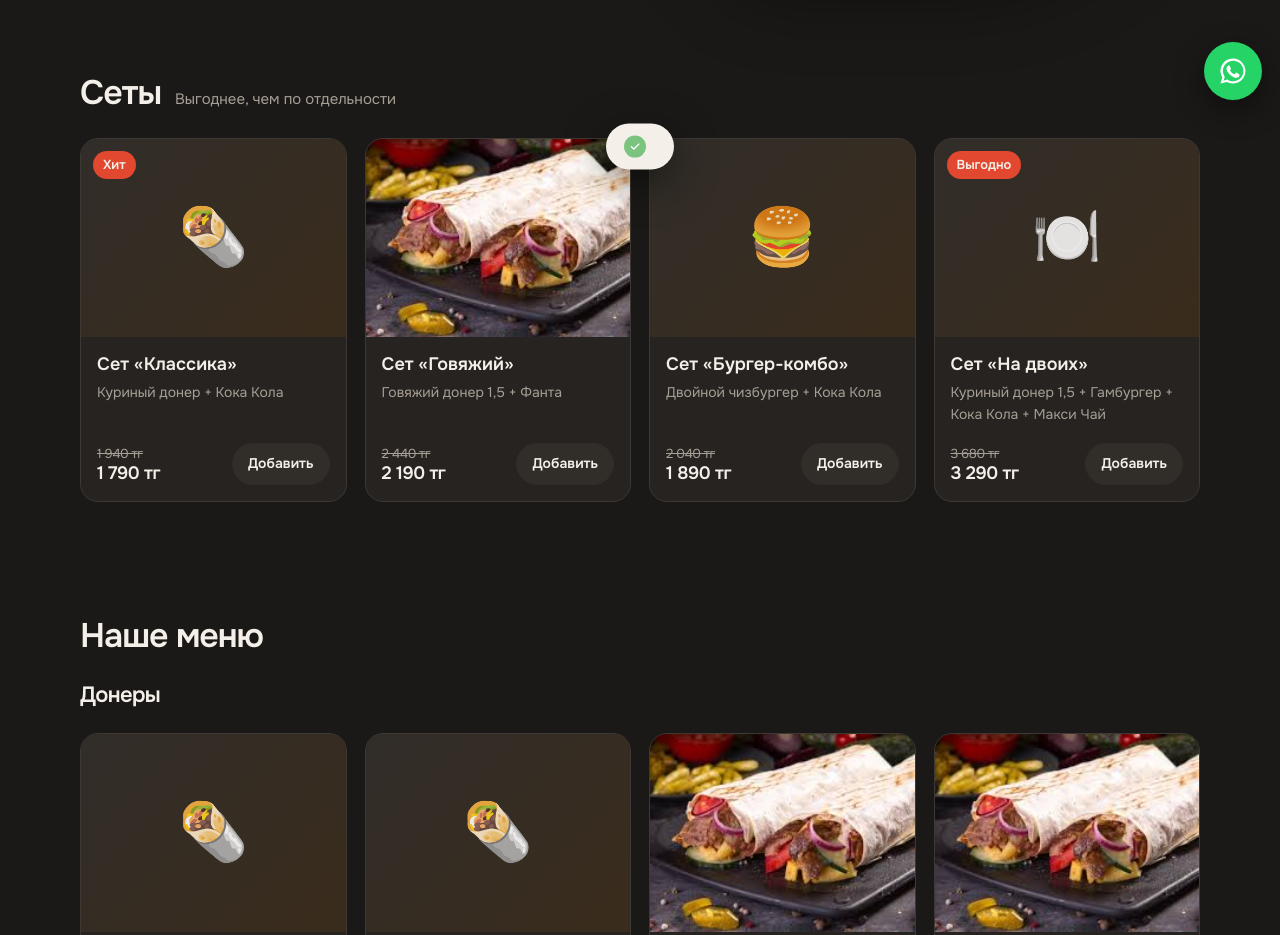
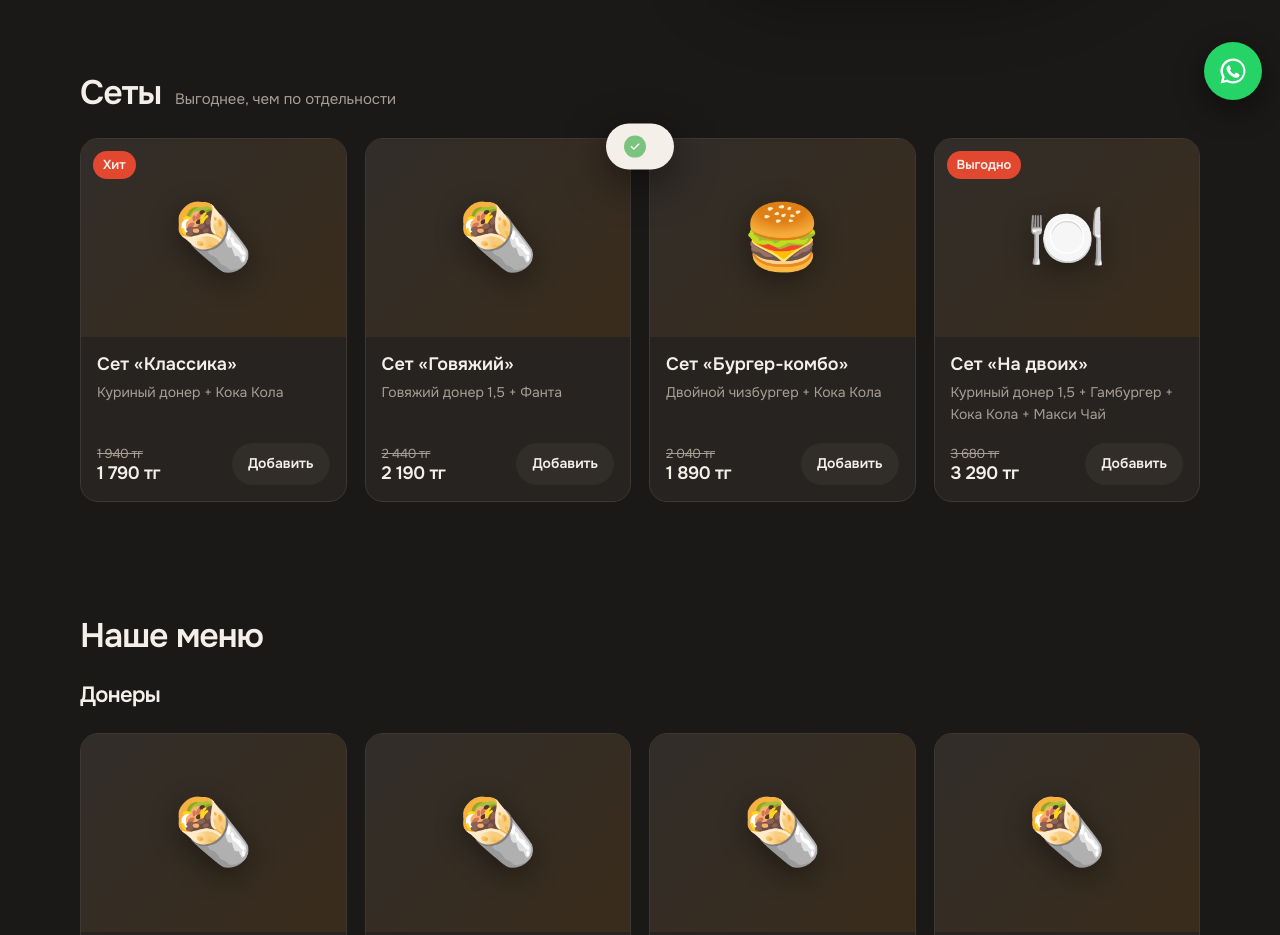
Before and after one commit to Drelor011/Doner, a plain HTML site: page index.html in a window 1280 px wide. Shown: the part 680-1615 px from the top of the page. Drawn offline with Linux system fonts and the light colour scheme; a web font is replaced by a local one.

Commit message:
Add files via upload

```diff
--- a/index.html
+++ b/index.html
@@ -41,7 +41,7 @@
         </div>
         <p class="hero-info">Ежедневно с 10:00 до 22:00 · ул. Абая, 10</p>
       </div>
-      <div class="hero-pic"><div class="ph" data-emoji="🌯"><img src="cowdoner.jpg" alt="Донер говяжий" onerror="this.remove()"></div></div>
+      <div class="hero-pic"><div class="ph" data-emoji="🌯"></div></div>
     </div>
   </section>
 
--- a/script.js
+++ b/script.js
@@ -3,26 +3,25 @@ const WA_PHONE = "77000000000"; // ← номер WhatsApp в формате 7XX
 const STORAGE_KEY = "doner-cart-v1";
 
 /* ===== Товары (цены сохранены) =====
-   Картинки: положите файлы рядом с index.html под этими именами.
-   Пока файла нет — показывается эмодзи-заглушка. */
+   Вместо фото используются эмодзи-заглушки (поле emoji). */
 const PRODUCTS = [
-  {id:"d1",cat:"doner",name:"Донер куриный стандарт",price:1390,img:"chicken-doner.jpg",emoji:"🌯"},
-  {id:"d2",cat:"doner",name:"Донер куриный 1,5",price:1690,img:"chicken-doner.jpg",emoji:"🌯"},
-  {id:"d3",cat:"doner",name:"Донер говяжий стандарт",price:1590,img:"cowdoner.jpg",emoji:"🌯"},
-  {id:"d4",cat:"doner",name:"Донер говяжий 1,5",price:1890,img:"cowdoner.jpg",emoji:"🌯"},
-  {id:"b1",cat:"burger",name:"Гамбургер",price:990,img:"hamburger.jpg",emoji:"🍔"},
-  {id:"b2",cat:"burger",name:"Двойной Гамбургер",price:1290,img:"hamburger-double.jpg",emoji:"🍔"},
-  {id:"b3",cat:"burger",name:"Чизбургер",price:990,img:"cheeseburger.jpg",emoji:"🍔"},
-  {id:"b4",cat:"burger",name:"Двойной Чизбургер",price:1490,img:"cheeseburger-double.jpg",emoji:"🍔"},
-  {id:"k1",cat:"drink",name:"Кока Кола",price:550,img:"cola.jpg",emoji:"🥤"},
-  {id:"k2",cat:"drink",name:"Макси Чай",price:450,img:"maxi-tea.jpg",emoji:"🧋"},
-  {id:"k3",cat:"drink",name:"Фанта",price:550,img:"fanta.jpg",emoji:"🥤"},
-  {id:"k4",cat:"drink",name:"Фюсти",price:450,img:"fusti.jpg",emoji:"🥤"},
+  {id:"d1",cat:"doner",name:"Донер куриный стандарт",price:1390,emoji:"🌯"},
+  {id:"d2",cat:"doner",name:"Донер куриный 1,5",price:1690,emoji:"🌯"},
+  {id:"d3",cat:"doner",name:"Донер говяжий стандарт",price:1590,emoji:"🌯"},
+  {id:"d4",cat:"doner",name:"Донер говяжий 1,5",price:1890,emoji:"🌯"},
+  {id:"b1",cat:"burger",name:"Гамбургер",price:990,emoji:"🍔"},
+  {id:"b2",cat:"burger",name:"Двойной Гамбургер",price:1290,emoji:"🍔"},
+  {id:"b3",cat:"burger",name:"Чизбургер",price:990,emoji:"🍔"},
+  {id:"b4",cat:"burger",name:"Двойной Чизбургер",price:1490,emoji:"🍔"},
+  {id:"k1",cat:"drink",name:"Кока Кола",price:550,emoji:"🥤"},
+  {id:"k2",cat:"drink",name:"Макси Чай",price:450,emoji:"🧋"},
+  {id:"k3",cat:"drink",name:"Фанта",price:550,emoji:"🥤"},
+  {id:"k4",cat:"drink",name:"Фюсти",price:450,emoji:"🥤"},
   /* Сеты: price — цена сета, old — сумма по отдельности */
-  {id:"s1",cat:"sets",name:"Сет «Классика»",desc:"Куриный донер + Кока Кола",price:1790,old:1940,img:"chicken-doner.jpg",emoji:"🌯",tag:"Хит"},
-  {id:"s2",cat:"sets",name:"Сет «Говяжий»",desc:"Говяжий донер 1,5 + Фанта",price:2190,old:2440,img:"cowdoner.jpg",emoji:"🌯"},
-  {id:"s3",cat:"sets",name:"Сет «Бургер-комбо»",desc:"Двойной чизбургер + Кока Кола",price:1890,old:2040,img:"cheeseburger-double.jpg",emoji:"🍔"},
-  {id:"s4",cat:"sets",name:"Сет «На двоих»",desc:"Куриный донер 1,5 + Гамбургер + Кока Кола + Макси Чай",price:3290,old:3680,img:"hamburger.jpg",emoji:"🍽️",tag:"Выгодно"}
+  {id:"s1",cat:"sets",name:"Сет «Классика»",desc:"Куриный донер + Кока Кола",price:1790,old:1940,emoji:"🌯",tag:"Хит"},
+  {id:"s2",cat:"sets",name:"Сет «Говяжий»",desc:"Говяжий донер 1,5 + Фанта",price:2190,old:2440,emoji:"🌯"},
+  {id:"s3",cat:"sets",name:"Сет «Бургер-комбо»",desc:"Двойной чизбургер + Кока Кола",price:1890,old:2040,emoji:"🍔"},
+  {id:"s4",cat:"sets",name:"Сет «На двоих»",desc:"Куриный донер 1,5 + Гамбургер + Кока Кола + Макси Чай",price:3290,old:3680,emoji:"🍽️",tag:"Выгодно"}
 ];
 
 /* ===== Утилиты ===== */
@@ -30,7 +29,7 @@ const $ = (s, el=document) => el.querySelector(s);
 const fmt = n => n.toLocaleString("ru-RU") + " тг";
 const byId = id => PRODUCTS.find(p => p.id === id);
 const esc = s => s.replace(/[&<>"]/g, c => ({"&":"&amp;","<":"&lt;",">":"&gt;",'"':"&quot;"}[c]));
-const pic = p => `<div class="ph" data-emoji="${p.emoji}"><img src="${p.img}" alt="${esc(p.name)}" loading="lazy" onerror="this.remove()"></div>`;
+const pic = p => `<div class="ph" data-emoji="${p.emoji}" role="img" aria-label="${esc(p.name)}"></div>`;
 
 /* ===== Состояние корзины (localStorage) ===== */
 let cart = {};
@@ -91,7 +90,7 @@ function toast(msg){
   $("#toastText").textContent = msg;
   $("#toast").classList.add("show");
   clearTimeout(toastTimer);
-  toastTimer = setTimeout(() => $("#toast").classList.remove("show"), 2000);
+  toastTimer = setTimeout(() => $("#toast").classList.remove("show"), 4000); // исчезает через 4 секунды
 }
 
 function addToCart(id, btn){
--- a/style.css
+++ b/style.css
@@ -63,7 +63,7 @@ section{padding:clamp(28px,5vw,56px) 0}
 .card{display:flex;flex-direction:column;background:var(--surface);border-radius:var(--radius);overflow:hidden;border:1px solid var(--line);transition:transform .25s,border-color .25s,box-shadow .25s}
 .card:hover{transform:translateY(-4px);border-color:#5a5148;box-shadow:0 18px 40px rgba(0,0,0,.35)}
 .ph{position:relative;aspect-ratio:4/3;background:linear-gradient(135deg,var(--surface-2),#3a2c1c);display:grid;place-items:center;overflow:hidden}
-.ph::after{content:attr(data-emoji);font-size:56px;opacity:.9}
+.ph::after{content:attr(data-emoji);font-size:64px;filter:drop-shadow(0 8px 14px rgba(0,0,0,.4))}
 .ph img{position:absolute;inset:0;width:100%;height:100%;object-fit:cover;z-index:1;transition:transform .5s}
 .card:hover .ph img{transform:scale(1.06)}
 .tag{position:absolute;top:12px;left:12px;z-index:2;padding:4px 10px;border-radius:99px;background:var(--chili);font-size:13px;font-weight:600}
```
